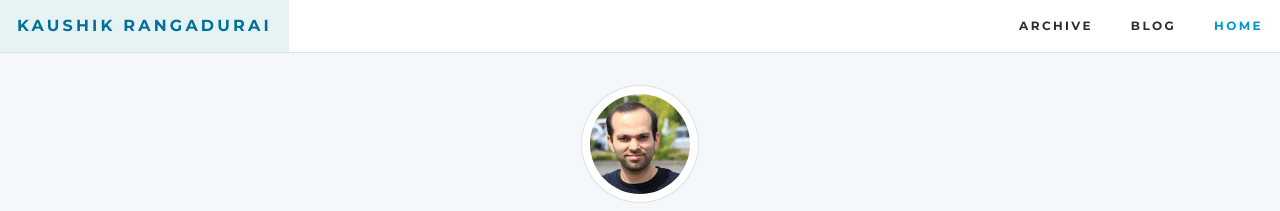
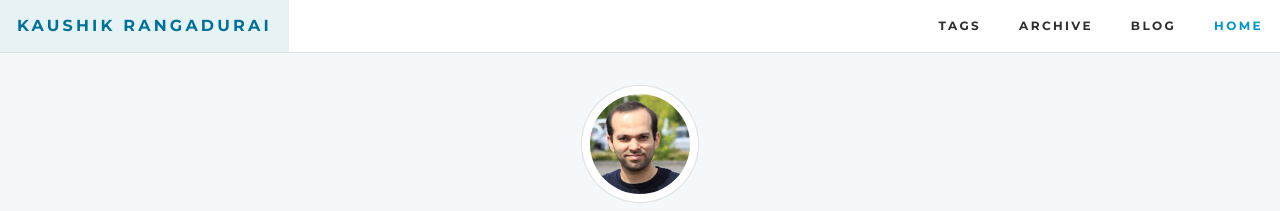
Before and after one commit to kaushik88/kaushik88.github.io, a Jekyll site: the page built from index.html, in a window 1280 px wide. Shown: the top 211 px of the page. Built offline with Jekyll 4.4.1, drawn with Linux system fonts in a browser that asks for light colours; comment, search, counter and statistics services are not loaded.

Commit message:
Add Tags to Nav

```diff
--- a/_config.yml
+++ b/_config.yml
@@ -4,6 +4,7 @@ baseurl: "/"
 # Internal nav
 nav:
   main:
+    tags: "/blog/tags"
     archive: "/blog/archive"
     blog: "/blog"
     home: "/"
```
